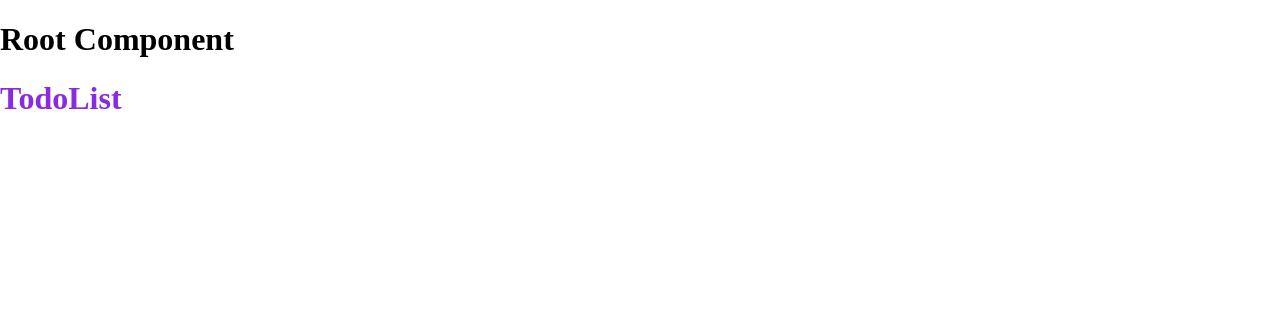
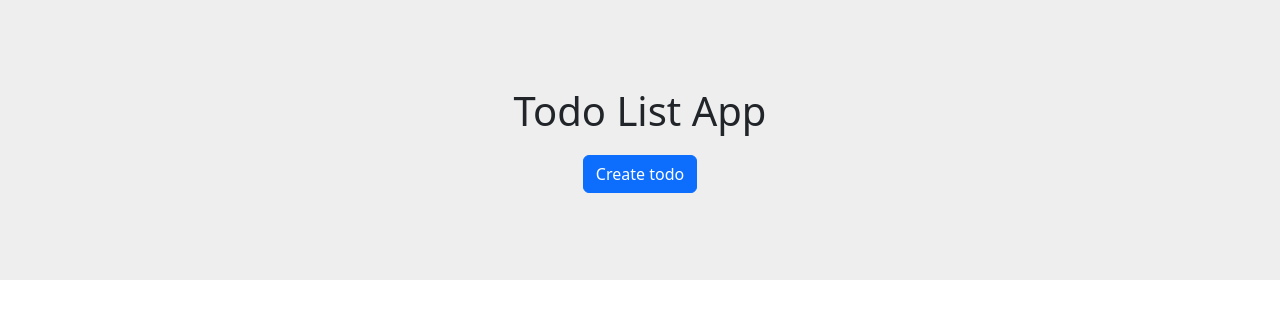
Before and after one commit to Azizbek98/ReactJS-Small-Apps, a React (Create React App) app in the folder todo-app/: page / in a window 1280 px wide. Shown: the top 318 px of the page. Built offline with nearby package versions, Linux system fonts and the light colour scheme.

Commit message:
feat: adding ready todo-list component

```diff
--- a/todo-app/package.json
+++ b/todo-app/package.json
@@ -6,6 +6,7 @@
     "@testing-library/jest-dom": "^5.16.5",
     "@testing-library/react": "^13.4.0",
     "@testing-library/user-event": "^13.5.0",
+    "bootstrap": "^5.2.3",
     "react": "^18.2.0",
     "react-dom": "^18.2.0",
     "react-scripts": "5.0.1",
--- a/todo-app/src/App.jsx
+++ b/todo-app/src/App.jsx
@@ -1,10 +1,10 @@
 import TodoList from "./components/TodoList/TodoList";
+import "bootstrap/dist/css/bootstrap.min.css";
 import "./App.css";
 
 function App() {
   return (
-    <div className="App">
-      <h1>Root Component</h1>
+    <div>
       <TodoList />
     </div>
   );
--- a/todo-app/src/components/TodoList/TodoList.jsx
+++ b/todo-app/src/components/TodoList/TodoList.jsx
@@ -3,9 +3,10 @@ import "./TodoList.scss";
 
 const TodoList = () => {
   return (
-    <div>
-      <h1 className="todo-list">TodoList</h1>
-    </div>
+    <header className="header">
+      <h1 className="main-title">Todo List App</h1>
+      <button className="btn btn-primary">Create todo</button>
+    </header>
   );
 };
 
--- a/todo-app/src/components/TodoList/TodoList.scss
+++ b/todo-app/src/components/TodoList/TodoList.scss
@@ -1,3 +1,12 @@
-.todo-list {
-  color: blueviolet;
+.header {
+  height: 35vh;
+  display: flex;
+  flex-direction: column;
+  justify-content: center;
+  align-items: center;
+  background-color: #eee;
 }
+
+.main-title {
+  margin-bottom: 20px;
+}
```
Also changed, not shown: 1 other file (tests, documents, lock files or other folders).
